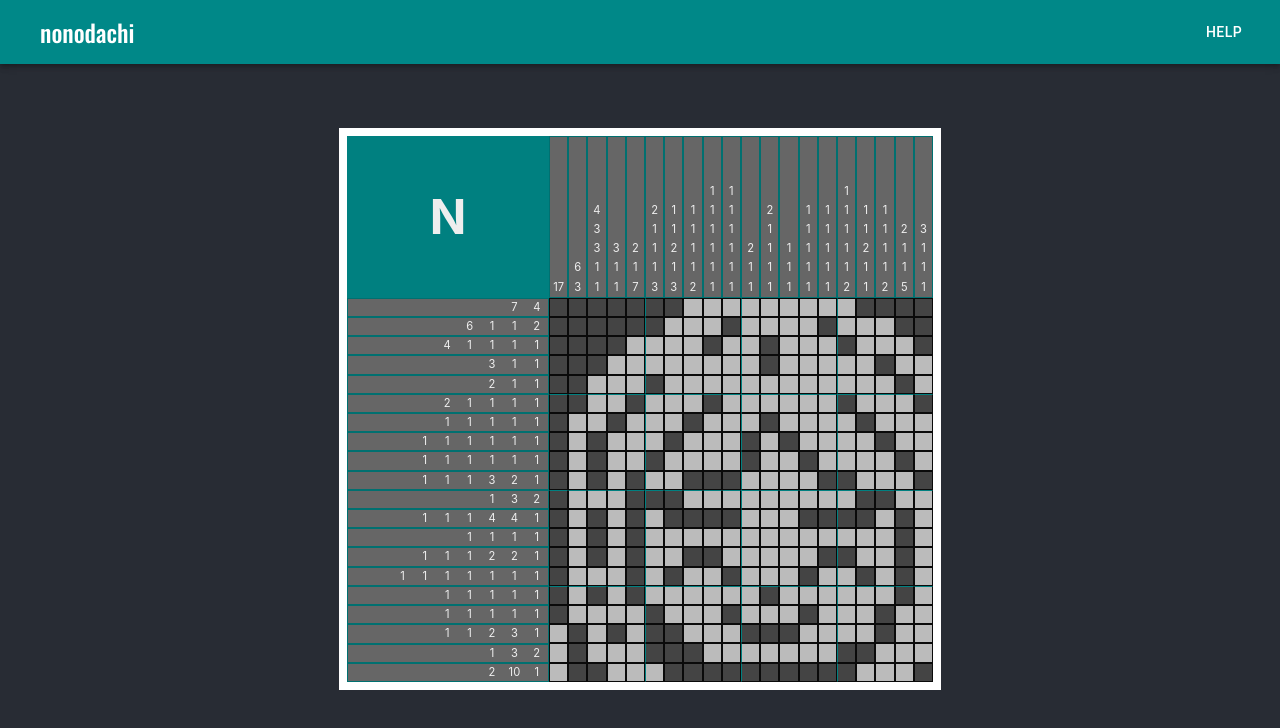
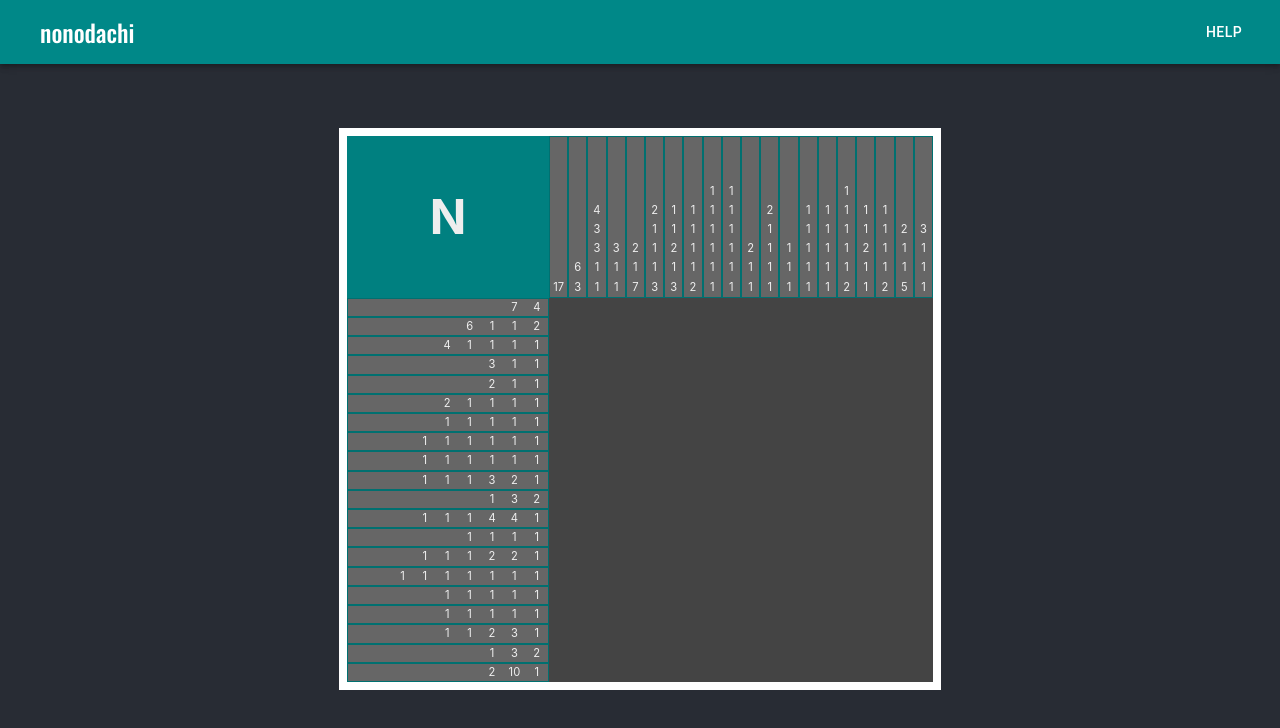
Before and after one commit to FelicianoG/nonogramsdasu, a React (Create React App) app: page / in a window 1280 px wide. Shown: the top 728 px of the page. Built offline with nearby package versions, Linux system fonts and the light colour scheme.

Commit message:
cleaned the test puzzle from main game state

```diff
--- a/src/components/Logic.jsx
+++ b/src/components/Logic.jsx
@@ -13,448 +13,7 @@ export default function Logic({ children, winBoard }) {
     dimension.push([...initialColumns]);
   }
 
-  const [board, setBoard] = useState([
-    [
-      false,
-      false,
-      false,
-      false,
-      false,
-      false,
-      false,
-      true,
-      true,
-      true,
-      true,
-      true,
-      true,
-      true,
-      true,
-      true,
-      false,
-      false,
-      false,
-      false,
-    ],
-    [
-      false,
-      false,
-      false,
-      false,
-      false,
-      false,
-      true,
-      true,
-      true,
-      false,
-      true,
-      true,
-      true,
-      true,
-      false,
-      true,
-      true,
-      true,
-      false,
-      false,
-    ],
-    [
-      false,
-      false,
-      false,
-      false,
-      true,
-      true,
-      true,
-      true,
-      false,
-      true,
-      true,
-      false,
-      true,
-      true,
-      true,
-      false,
-      true,
-      true,
-      true,
-      false,
-    ],
-    [
-      false,
-      false,
-      false,
-      true,
-      true,
-      true,
-      true,
-      true,
-      true,
-      true,
-      true,
-      false,
-      true,
-      true,
-      true,
-      true,
-      true,
-      false,
-      true,
-      true,
-    ],
-    [
-      false,
-      false,
-      true,
-      true,
-      true,
-      false,
-      true,
-      true,
-      true,
-      true,
-      true,
-      true,
-      true,
-      true,
-      true,
-      true,
-      true,
-      true,
-      false,
-      true,
-    ],
-    [
-      false,
-      false,
-      true,
-      true,
-      false,
-      true,
-      true,
-      true,
-      false,
-      true,
-      true,
-      true,
-      true,
-      true,
-      true,
-      false,
-      true,
-      true,
-      true,
-      false,
-    ],
-    [
-      false,
-      true,
-      true,
-      false,
-      true,
-      true,
-      true,
-      false,
-      true,
-      true,
-      true,
-      false,
-      true,
-      true,
-      true,
-      true,
-      false,
-      true,
-      true,
-      true,
-    ],
-    [
-      false,
-      true,
-      false,
-      true,
-      true,
-      true,
-      false,
-      true,
-      true,
-      true,
-      false,
-      true,
-      false,
-      true,
-      true,
-      true,
-      true,
-      false,
-      true,
-      true,
-    ],
-    [
-      false,
-      true,
-      false,
-      true,
-      true,
-      false,
-      true,
-      true,
-      true,
-      true,
-      false,
-      true,
-      true,
-      false,
-      true,
-      true,
-      true,
-      true,
-      false,
-      true,
-    ],
-    [
-      false,
-      true,
-      false,
-      true,
-      false,
-      true,
-      true,
-      false,
-      false,
-      false,
-      true,
-      true,
-      true,
-      true,
-      false,
-      false,
-      true,
-      true,
-      true,
-      false,
-    ],
-    [
-      false,
-      true,
-      true,
-      true,
-      false,
-      false,
-      false,
-      true,
-      true,
-      true,
-      true,
-      true,
-      true,
-      true,
-      true,
-      true,
-      false,
-      false,
-      true,
-      true,
-    ],
-    [
-      false,
-      true,
-      false,
-      true,
-      false,
-      true,
-      false,
-      false,
-      false,
-      false,
-      true,
-      true,
-      true,
-      false,
-      false,
-      false,
-      false,
-      true,
-      false,
-      true,
-    ],
-    [
-      false,
-      true,
-      false,
-      true,
-      false,
-      true,
-      true,
-      true,
-      true,
-      true,
-      true,
-      true,
-      true,
-      true,
-      true,
-      true,
-      true,
-      true,
-      false,
-      true,
-    ],
-    [
-      false,
-      true,
-      false,
-      true,
-      false,
-      true,
-      true,
-      false,
-      false,
-      true,
-      true,
-      true,
-      true,
-      true,
-      false,
-      false,
-      true,
-      true,
-      false,
-      true,
-    ],
-    [
-      false,
-      true,
-      true,
-      true,
-      false,
-      true,
-      false,
-      true,
-      true,
-      false,
-      true,
-      true,
-      true,
-      false,
-      true,
-      true,
-      false,
-      true,
-      false,
-      true,
-    ],
-    [
-      false,
-      true,
-      false,
-      true,
-      false,
-      true,
-      true,
-      true,
-      true,
-      true,
-      true,
-      false,
-      true,
-      true,
-      true,
-      true,
-      true,
-      true,
-      false,
-      true,
-    ],
-    [
-      false,
-      true,
-      true,
-      true,
-      true,
-      false,
-      true,
-      true,
-      true,
-      false,
-      true,
-      true,
-      true,
-      false,
-      true,
-      true,
-      true,
-      false,
-      true,
-      true,
-    ],
-    [
-      true,
-      false,
-      true,
-      false,
-      true,
-      false,
-      false,
-      true,
-      true,
-      true,
-      false,
-      false,
-      false,
-      true,
-      true,
-      true,
-      true,
-      false,
-      true,
-      true,
-    ],
-    [
-      true,
-      false,
-      true,
-      true,
-      true,
-      false,
-      false,
-      false,
-      true,
-      true,
-      true,
-      true,
-      true,
-      true,
-      true,
-      false,
-      false,
-      true,
-      true,
-      true,
-    ],
-    [
-      true,
-      false,
-      false,
-      true,
-      true,
-      true,
-      false,
-      false,
-      false,
-      false,
-      false,
-      false,
-      false,
-      false,
-      false,
-      false,
-      true,
-      true,
-      true,
-      false,
-    ],
-  ]);
+  const [board, setBoard] = useState([]);
   console.log(board);
   const win = JSON.stringify(board) === JSON.stringify(winBoard);
 
```
